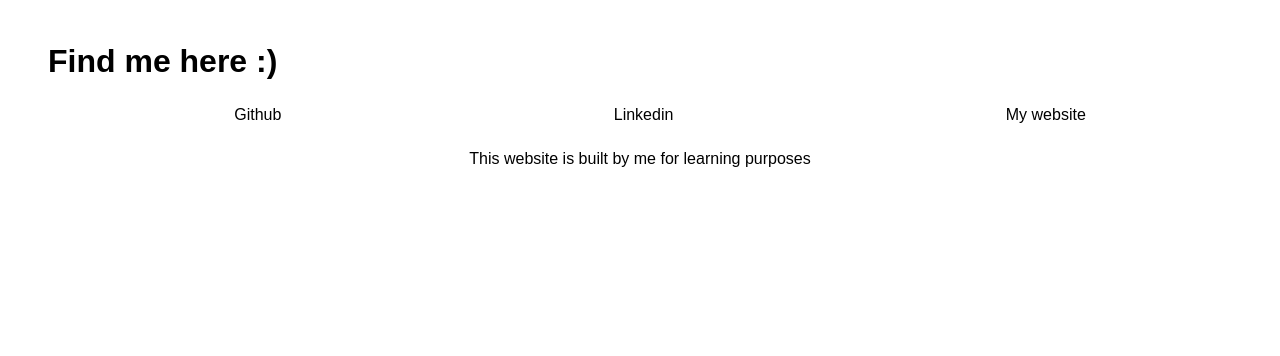
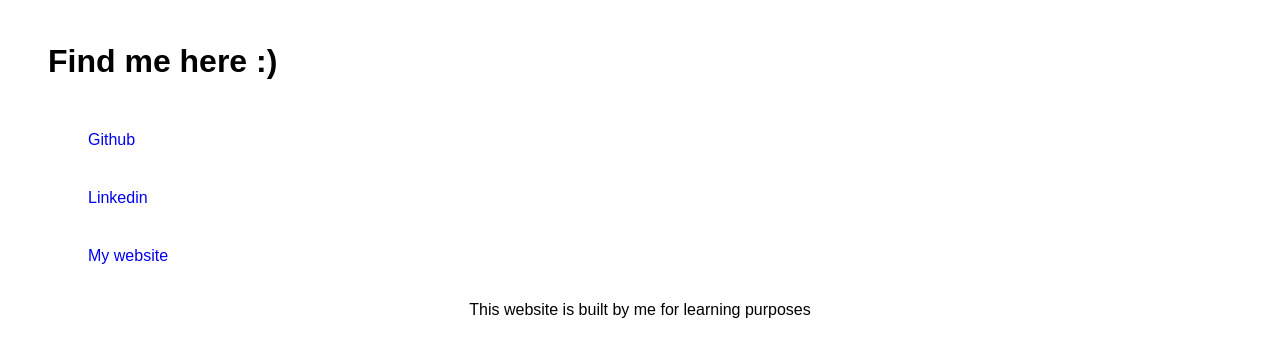
Before and after one commit to prakadw-dev/html_css_project, a plain HTML site: page contact.html in a window 1280 px wide. Drawn offline with Linux system fonts and the light colour scheme; a web font is replaced by a local one.

Commit message:
added links' target

```diff
--- a/contact.html
+++ b/contact.html
@@ -15,9 +15,24 @@
   <body>
     <header><h1>Find me here :)</h1></header>
     <ul class="social-link">
-      <li class="social-detail">Github</li>
-      <li class="social-detail">Linkedin</li>
-      <li class="social-detail">My website</li>
+      <a
+        href="https://github.com/prakadw-dev"
+        target="_blank"
+        title="Sara's github"
+        ><li class="social-detail">Github</li></a
+      >
+      <a
+        href="https://www.linkedin.com/in/sara-dewi/"
+        target="_blank"
+        title="Sara's Linkedin"
+        ><li class="social-detail">Linkedin</li></a
+      >
+      <a
+        href="https://saraprakasita.com/"
+        target="_blank"
+        title="Sara's website"
+        ><li class="social-detail">My website</li></a
+      >
     </ul>
     <footer>This website is built by me for learning purposes</footer>
   </body>
--- a/style.css
+++ b/style.css
@@ -12,12 +12,12 @@ h1 {
   margin: 15px 20px;
 }
 
-ul {
+.about-me-body {
   display: flex;
   flex-flow: row;
   justify-content: space-around;
 }
-ul .social-link {
+.social-link {
   display: inline-block;
 }
 img {
@@ -29,8 +29,9 @@ li {
   padding: 10px;
 }
 
-li .social-detail {
-  display: inline-block;
+.social-detail {
+  display: list-item;
+  padding: 20px;
 }
 a {
   text-decoration: none;
```
Also changed, not shown: index.html (+6 -5 lines), 1 other file.
